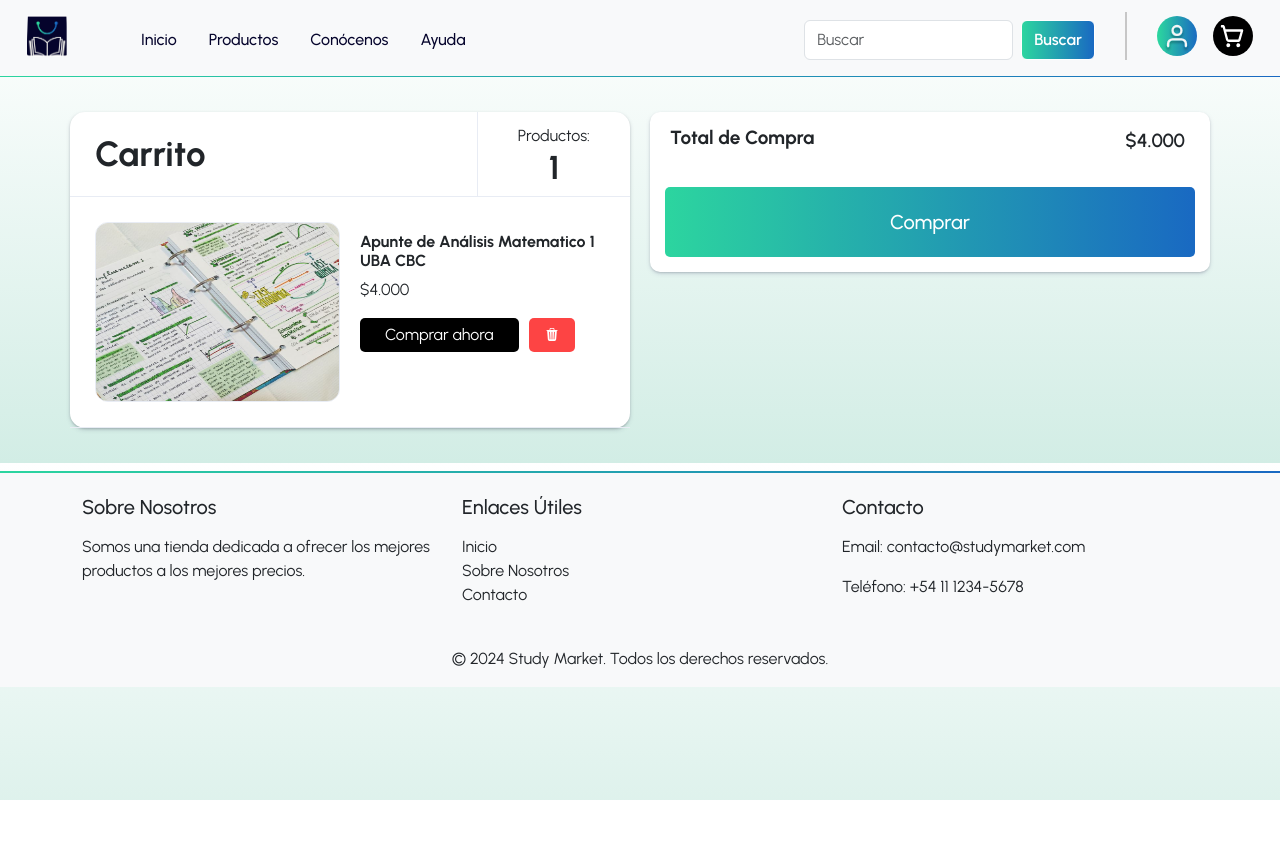
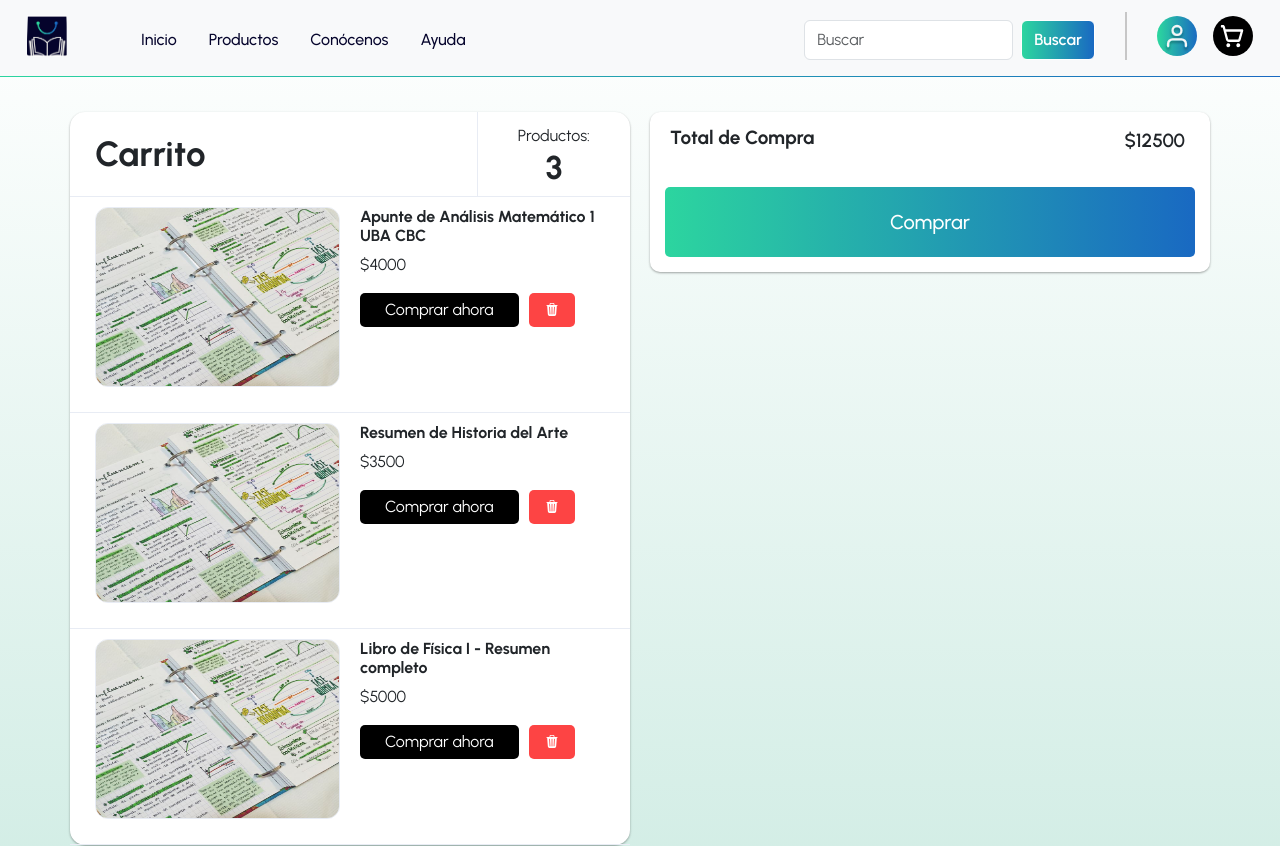
Before and after one commit to LautaroAgustinPaz/StudyMarket-FrontEnd, a React (Vite) app: page /carrito in a window 1280 px wide. Shown: the top 846 px of the page. Before the commit the page ends 800 px from the top, so only its background shows below. Built offline with nearby package versions, Linux system fonts and the light colour scheme.

Commit message:
Agregamos estilos del carrito

```diff
--- a/src/components/Carrito/Carrito.css
+++ b/src/components/Carrito/Carrito.css
@@ -12,14 +12,13 @@
     gap: 20px;
 }
 
-/*      Columna 1       */
+/*      Columna 1    -    Contenedor carrito  */
 .columna-1_carrito {
     background-color: #fff;
     height: 100%;
     margin: 0px 0px 0px 70px;
     border-radius: 15px;
-    box-shadow: rgba(50, 50, 93, 0.25) 0px 2px 5px -1px, rgba(0, 0, 0, 0.3) 0px 1px 3px -1px;
-
+    box-shadow: rgba(0, 0, 0, 0.12) 0px 1px 3px, rgba(0, 0, 0, 0.24) 0px 1px 2px;
     grid-column: 1/2;
     grid-row: 1/2;
 }
@@ -38,7 +37,6 @@
     font-weight: 700;
     font-size: 35px;
 }
-
 .header_conteo {
     border-left: 1px solid #E8ECF4;
     padding: 12px 40px 0px 40px;
@@ -58,7 +56,9 @@
     padding: 0px;
 }
 
-.carrito_productos {                /* Contenedor Productos */
+/* Contenedor - Productos */
+
+.producto_item {
     padding: 25px;
     display: grid;
     grid-template-columns: 1fr 1fr;
@@ -66,7 +66,7 @@
     gap: 20px;
     border-bottom: 1px solid #E8ECF4;
 }
-.carrito_productos > img {
+.producto_item > img {
     width: 100%;
     height: 180px;
     border-radius: 13px;
@@ -79,11 +79,11 @@
     grid-row: 1/2;
     padding-top: 10px;
 }
-.carrito_productos > div > h4 {
+.item > h4 {
     font-size: 16px;
     font-weight: 700;
 }
-.carrito_productos> div > p {
+.item > p {
     font-weight: 400;
 }
 .btn-producto-comprar {
@@ -94,7 +94,6 @@
     color: #fff;
     margin: 0px 10px 0px 0px;
 }
-
 .btn-producto-eliminar {
     background-color: #FD4444;
     padding: 5px 15px 5px 15px;
@@ -114,7 +113,7 @@
     margin: 0px 70px 0px 0px;
     padding: 15px;
     border-radius: 10px;
-    box-shadow: rgba(88, 88, 142, 0.25) 0px 2px 5px -1px, rgba(0, 0, 0, 0.3) 0px 1px 3px -1px;
+    box-shadow: rgba(0, 0, 0, 0.12) 0px 1px 3px, rgba(0, 0, 0, 0.24) 0px 1px 2px;
 
     grid-column: 2/3;
     grid-row: 1/2;
--- a/src/components/Carrito/CarritoContenedor.jsx
+++ b/src/components/Carrito/CarritoContenedor.jsx
@@ -1,44 +1,98 @@
-import React from 'react'
+import { useState } from 'react';
 import './Carrito.css'
 import { BsFillTrash3Fill } from "react-icons/bs";
+import CarritoVacio from './CarritoVacio.jsx'
+
+const productosIniciales = [
+  {
+    id: 1,
+    nombre: "Apunte de Análisis Matemático 1 UBA CBC",
+    precio: 4000,
+    imagen: "public/images/img-example-carrito.jpg"
+  },
+  {
+    id: 2,
+    nombre: "Resumen de Historia del Arte",
+    precio: 3500,
+    imagen: "public/images/img-example-carrito.jpg"
+  },
+  {
+    id: 3,
+    nombre: "Libro de Física I - Resumen completo",
+    precio: 5000,
+    imagen: "public/images/img-example-carrito.jpg"
+  }
+];
 
 const CarritoContenedor = () => {
+
+  const [productos, setProductos] = useState(productosIniciales);
+
+  // CALCULA EL TOTAL DEL CARRITO: Suma todos los precios de los productos
+  const total = productos.reduce((acumuladorSumaTemporal, p) => acumuladorSumaTemporal + p.precio, 0);
+  // - 'acc' es el acumulador (lleva la suma temporal)
+  // - 'p' es cada producto en el array
+  // - Partimos de 0 y sumamos cada precio
+
+  const cantidad = productos.length;
+
+  // Función Eliminar Productos
+  const eliminarProducto = (id) => {
+    // sino es diferente, es decir es igual, se elimna
+    // guarda los que son difentes en un nuevo array y actualiza el estado, osea el array
+    const nuevosProductos = productos.filter(p => p.id !== id);
+    setProductos(nuevosProductos);
+  };
+
   return (
       <div className="container_carrito">
-
+        {productos.length === 0 ? (
+          <CarritoVacio/>
+        ) : (
+        <div>
         <div className=" fila_carrito">
+        {/* Columna 1 - Carrito productos */}
           <div className="columna-1_carrito">
               <div className='carrito_header'>
                 <h1>Carrito</h1>
                 <div className='header_conteo'>
                   <p>Productos:</p>
-                  <h2>1</h2>
+                  <h2>{cantidad}</h2>
                 </div>
               </div>
               <div className='carrito_productos'>
-                <img src='public/images/img-example-carrito.jpg' alt=""/>
-                <div>
-                  <h4>Apunte de Análisis Matematico 1 UBA CBC</h4>
-                  <p>$4.000</p>
+                {productos.map((producto) => (
+                  <div key={producto.id} className='producto_item'>
+                    <img src={producto.imagen} alt={producto.nombre}/>
+                    <div className='item'>
+                        <h4>{producto.nombre}</h4>
+                        <p>${producto.precio} </p>
                         <button className='btn-producto-comprar'>Comprar ahora</button>
-                  <button className='btn-producto-eliminar'>< BsFillTrash3Fill className="icon-style" /></button>
-                  {/* Icons - https://react-icons.github.io/react-icons/search/#q=trash */}
+                        <button
+                        className='btn-producto-eliminar'
+                        onClick={ ()=> eliminarProducto(producto.id)}
+                        >
+                        < BsFillTrash3Fill className="icon-style" />
+                        </button>
                     </div>
                   </div>
+                ))}
                 </div>
-
+              </div>
+            {/* Columna 2 - Button Comprar */}
             <div className="columna-2_carrito">
               <div className='carrito_totalYprecio'>
                 <h5>Total de Compra</h5>
-                {/* <h5 className='carrito_totalYprecio'>${calcularTotal()}</h5> */}
-                <p>$4.000</p>
-                {/* <button className='btn-carrito_comprar' onClick={() => alert("Comprar funcionalidad en desarrollo")}>
-                Comprar
-                </button> */}
+                <p>${total}</p>
               </div>
               <button className='btn-carrito_comprar'>Comprar</button>
             </div>
           </div>
+
+
+
+          </div>
+          )}
 
         </div>
   )
```
Lines whose indentation alone changed are shown as unchanged.
